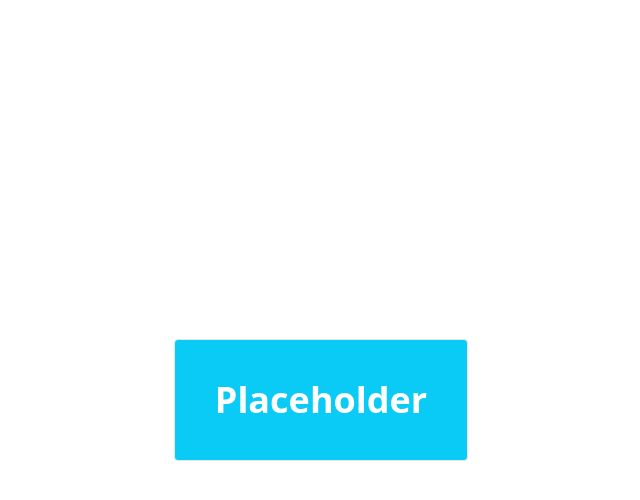
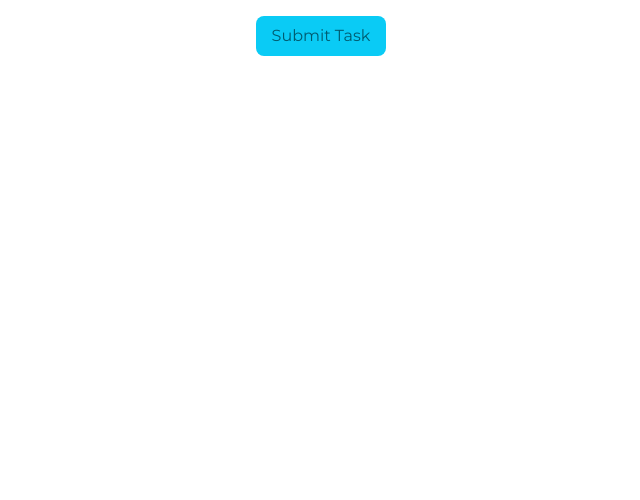
Before and after one commit to Mini-Study-Coders/My-Todo, a React (Vite) app: page / in a window 1280 px wide. Shown: the top 500 px of the page, without its empty margins (319-959 px from the left). Built offline with nearby package versions, Linux system fonts and the light colour scheme.

Commit message:
Created button component
added custom blue in tailwind and installed
prop type package.

```diff
--- a/package.json
+++ b/package.json
@@ -10,6 +10,7 @@
     "preview": "vite preview"
   },
   "dependencies": {
+    "prop-types": "^15.8.1",
     "react": "^18.3.1",
     "react-dom": "^18.3.1"
   },
--- a/src/App.jsx
+++ b/src/App.jsx
@@ -1,10 +1,10 @@
+import Button from "./components/Button";
+
 function App() {
   return (
-    <div className='flex items-center justify-center min-h-screen '>
-      <div className='p-10 bg-primary border rounded'>
-        <h1 className='text-4xl font-bold text-white'>Placeholder</h1>
-      </div>
-    </div>
+    <>
+      <Button text="Submit Task" />
+    </>
   );
 }
 
--- /dev/null
+++ b/src/components/Button.jsx
@@ -0,0 +1,10 @@
+/* eslint-disable react/prop-types */
+export default function Button({ text }) {
+  return (
+    <div className="flex justify-center py-4">
+      <button className="bg-primary font-primary text-customBlue py-2 px-4 rounded-lg">
+        {text}
+      </button>
+    </div>
+  );
+}
--- a/tailwind.config.js
+++ b/tailwind.config.js
@@ -1,15 +1,17 @@
 /** @type {import('tailwindcss').Config} */
+// eslint-disable-next-line no-undef
 module.exports = {
-  content: ['./index.html', './src/**/*.{js,ts,jsx,tsx}'],
+  content: ["./index.html", "./src/**/*.{js,ts,jsx,tsx}"],
   theme: {
     extend: {
       colors: {
-        primary: '#0ACBF5',
+        primary: "#0ACBF5",
+        customBlue: "#005B6F",
       },
       fontFamily: {
-        primary: ['Montserrat', 'sans-serif'],
-        heading: ['"Montserrat Alternates"', 'sans-serif'],
-        symbol: ['Material Symbols Rounded', 'sans-serif'],
+        primary: ["Montserrat", "sans-serif"],
+        heading: ['"Montserrat Alternates"', "sans-serif"],
+        symbol: ["Material Symbols Rounded", "sans-serif"],
       },
     },
   },
```
Also changed, not shown: 1 other file (tests, documents, lock files or other folders).
